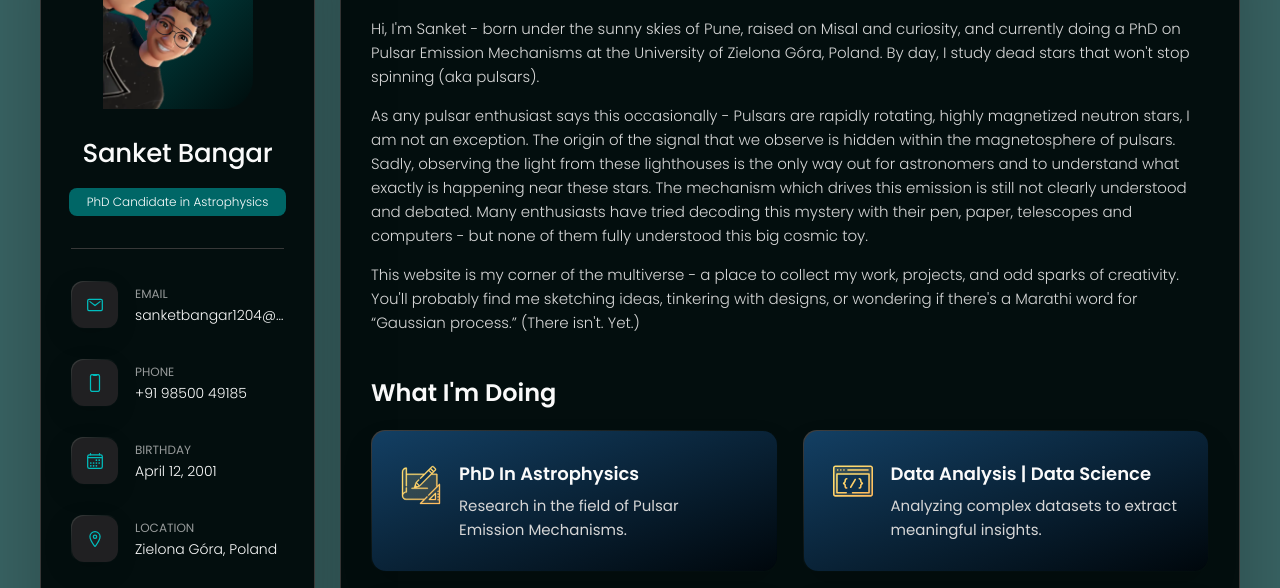
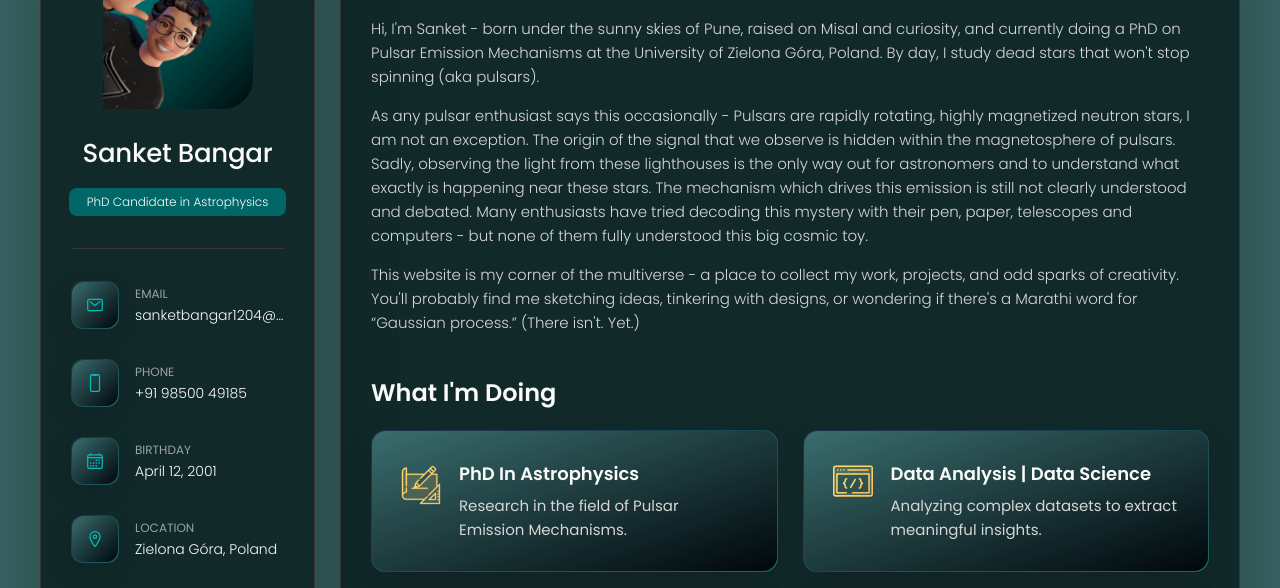
Before and after one commit to sunket369/sunket369.github.io, a plain HTML site: page index.html in a window 1280 px wide. Shown: the part 162-750 px from the top of the page. Drawn offline with nearby package versions, Linux system fonts and the light colour scheme.

Commit message:
Changed some color gradients

```diff
--- a/assets/css/style.css
+++ b/assets/css/style.css
@@ -25,7 +25,7 @@
 
   --bg-gradient-onyx: linear-gradient(
     to bottom right,
-    #015757,
+    #008d8d,
     /* hsl(0, 0%, 19%) 97% */
     #000c0c
 
@@ -33,7 +33,7 @@
   --bg-gradient-jet: linear-gradient(
     to bottom right,
     /* hsla(240, 1%, 18%, 0.251) 0%,  */
-      #133f63,
+      #3a6d6d,
     #00070c
   ), hsl(0, 0%, 0%);
   --bg-gradient-yellow-1: linear-gradient(
@@ -50,8 +50,8 @@
   ), hsl(240, 2%, 13%);
   --border-gradient-onyx: linear-gradient(
     to bottom right,
-    hsl(0, 0%, 25%) 0%,
-    hsla(0, 0%, 25%, 0) 50%
+    #193042,
+    #1e6666
   );
   --text-gradient-yellow: linear-gradient(
     to right,
@@ -66,8 +66,8 @@
   --jet: hsl(0, 0%, 22%);
   --onyx: #006666;
    /* hsl(240, 1%, 25%); */
-  --eerie-black-1: hsl(240, 2%, 13%);
-  --eerie-black-2: #030e0e 97%;
+  --eerie-black-1: #133f63;
+  --eerie-black-2: #122929;
    /* hsl(240, 2%, 11%); */
   --smoky-black: #396363;
   --white-1: hsl(0, 0%, 100%);
@@ -212,7 +212,7 @@ article {
   content: "";
   position: absolute;
   inset: 1px;
-  background: var(--eerie-black-1);
+  background: var(--bg-gradient-jet);
   border-radius: inherit;
   z-index: -1;
 }
```
